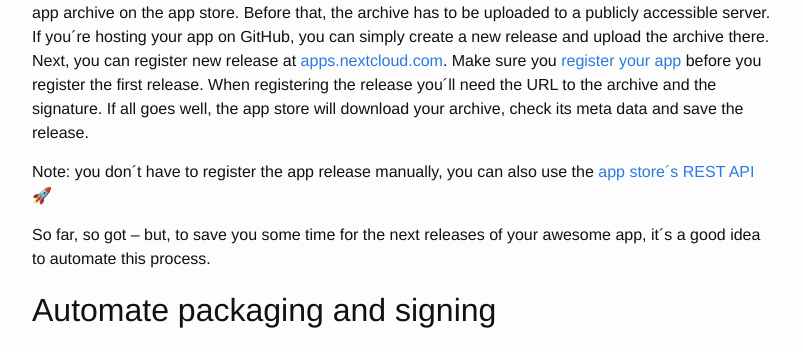
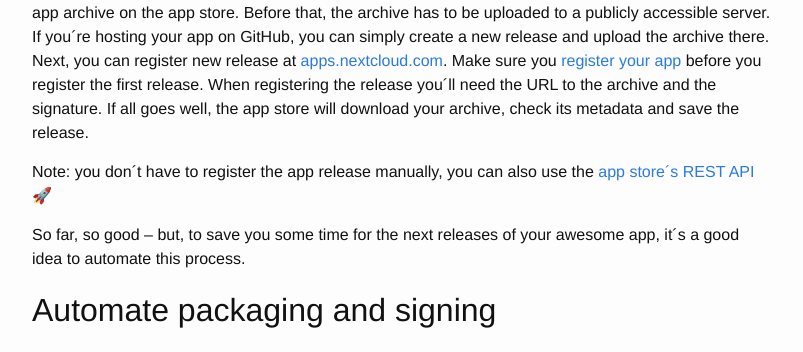
Before and after one commit to ChristophWurst/ChristophWurst.github.io, a Jekyll site: the page built from _posts/2016-11-28-sign-nextcloud-app.md, in a window 1280 px wide and 900 px high, scrolled down 1127 px. Shown: the part 208-560 px from the top of the window, without its empty margins (238-1041 px from the left). Built offline with Jekyll 4.4.1, drawn with Linux system fonts in a browser that asks for light colours; comment, search, counter and statistics services are not loaded; some of the changed text lies outside the part shown.

Commit message:
fix a few typos and indentation

````diff
--- a/_posts/2016-11-28-sign-nextcloud-app.md
+++ b/_posts/2016-11-28-sign-nextcloud-app.md
@@ -51,11 +51,11 @@ openssl dgst -sha512 -sign you_app.key you_app.tar.gz | openssl base64
 ```
 
 The openssl command will print the signature to your terminal. You´ll need this signature to register the app archive on the app store. Before that, the archive has to be uploaded to a publicly accessible server. If you´re hosting your app on GitHub, you can simply create a new release and upload the archive there.
-Next, you can register new release at [apps.nextcloud.com](apps.nextcloud.com). Make sure you [register your app](https://nextcloudappstore.readthedocs.io/en/latest/developer.html#registering-an-app) before you register the first release. When registering the release you´ll need the URL to the archive and the signature. If all goes well, the app store will download your archive, check its meta data and save the release.
+Next, you can register new release at [apps.nextcloud.com](apps.nextcloud.com). Make sure you [register your app](https://nextcloudappstore.readthedocs.io/en/latest/developer.html#registering-an-app) before you register the first release. When registering the release you´ll need the URL to the archive and the signature. If all goes well, the app store will download your archive, check its metadata and save the release.
 
 Note: you don´t have to register the app release manually, you can also use the [app store´s REST API](https://nextcloudappstore.readthedocs.io/en/latest/restapi.html#api-create-release) 🚀
 
-So far, so got – but, to save you some time for the next releases of your awesome app, it´s a good idea to automate this process.
+So far, so good – but, to save you some time for the next releases of your awesome app, it´s a good idea to automate this process.
 
 ## Automate packaging and signing
 
@@ -95,7 +95,7 @@ appstore: clean
 	$(project_dir) $(sign_dir)
 	tar -czf $(build_dir)/$(app_name).tar.gz \
 		-C $(sign_dir) $(app_name)
-openssl dgst -sha512 -sign $(cert_dir)/$(app_name).key $(build_dir)/$(app_name).tar.gz | openssl base64
+	openssl dgst -sha512 -sign $(cert_dir)/$(app_name).key $(build_dir)/$(app_name).tar.gz | openssl base64
 ```
 
 All you have to adjust in the Makefile above is your app´s name in the first line. The script assumes to find the certificate and private key in ``.nextcloud/certificates`` inside your Nextcloud. This is the convention. Alternatively, you can of course adapt the command to your needs. The important part is to keep your private key out of your git repository, especially if you host it publicly.
````
Also changed, not shown: other parts of _posts/2016-11-28-sign-nextcloud-app.md (+1 -1 lines).
